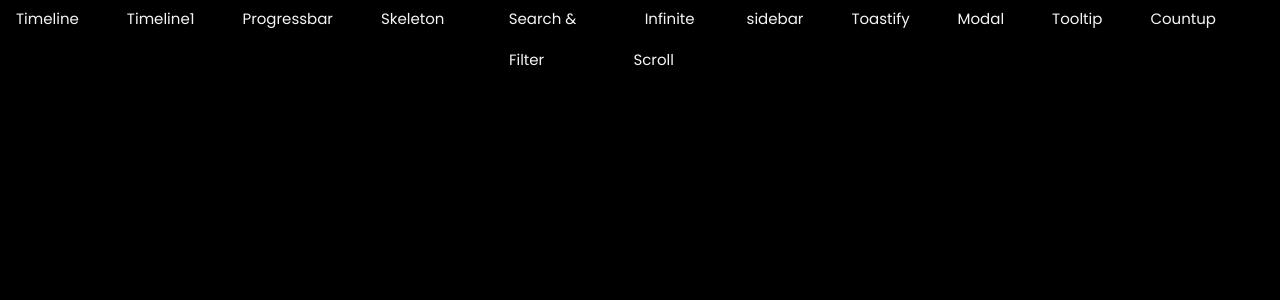
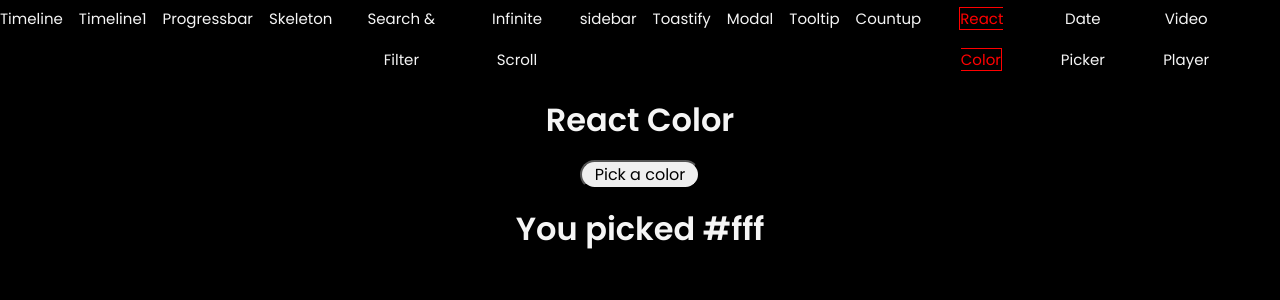
Before and after one commit to atultingre/react-components, a React (Create React App) app: page /reactcolor in a window 1280 px wide. Shown: the top 300 px of the page. Built offline with nearby package versions, Linux system fonts and the light colour scheme; the HTML template or start-up script is replaced by a standard one; a web font is replaced by a local one.

Commit message:
Added react colors

```diff
--- a/package.json
+++ b/package.json
@@ -9,9 +9,13 @@
     "@tippy.js/react": "^3.1.1",
     "axios": "^1.3.6",
     "react": "^18.2.0",
+    "react-color": "^2.19.3",
     "react-countup": "^6.4.2",
+    "react-datepicker": "^4.11.0",
     "react-dom": "^18.2.0",
+    "react-idle-timer": "^5.6.2",
     "react-modal": "^3.16.1",
+    "react-player": "^2.12.0",
     "react-query": "^3.39.3",
     "react-router-dom": "^6.10.0",
     "react-scripts": "5.0.1",
--- a/src/App.js
+++ b/src/App.js
@@ -11,6 +11,9 @@ import Toastify from "./Toastify/Toastify";
 import ReactModal from "./components/Modal/ReactModal";
 import Tolltip from "./components/Tooltip/Tolltip";
 import Countup from "./components/Countup/Countup";
+import ReactColor from "./components/ReactColor/ReactColor";
+import DatePickerComponent from "./components/DatePicker/DatePickerComponent";
+import VideoPlayer from "./components/VideoPlayer/VideoPlayer";
 
 function App() {
   return (
@@ -29,6 +32,9 @@ function App() {
           <Route path="/modal" element={<ReactModal />} />
           <Route path="/tooltip" element={<Tolltip />} />
           <Route path="/countup" element={<Countup />} />
+          <Route path="/reactcolor" element={<ReactColor />} />
+          <Route path="/datepicker" element={<DatePickerComponent />} />
+          <Route path="/videoplayer" element={<VideoPlayer />} />
         </Routes>
       </Router>
     </div>
--- a/src/Navbar/NavBar.css
+++ b/src/Navbar/NavBar.css
@@ -43,7 +43,7 @@
     color: red;
     text-decoration: none;
     /* padding: 0.5rem 1rem; */
-    padding: 0rem 1rem;
+    /* padding: 0rem 1rem; */
     height: 100%;
     border-bottom: 3px solid transparent;
 }
@@ -113,7 +113,7 @@
 
     .nav-links {
         /* padding: 1.5rem; */
-        padding: 0.5rem;
+        /* padding: 0.5rem; */
         width: 100%;
         display: table;
     }
--- a/src/Navbar/NavBar.js
+++ b/src/Navbar/NavBar.js
@@ -125,6 +125,36 @@ function NavBar() {
                 Countup
               </NavLink>
             </li>
+            <li className="nav-item">
+              <NavLink
+                exact="true"
+                to="/reactcolor"
+                activeClassName="active"
+                className="nav-links"
+                onClick={handleClick}>
+               React Color
+              </NavLink>
+            </li>
+            <li className="nav-item">
+              <NavLink
+                exact="true"
+                to="/datepicker"
+                activeClassName="active"
+                className="nav-links"
+                onClick={handleClick}>
+               Date Picker
+              </NavLink>
+            </li>
+            <li className="nav-item">
+              <NavLink
+                exact="true"
+                to="/videoplayer"
+                activeClassName="active"
+                className="nav-links"
+                onClick={handleClick}>
+               Video Player
+              </NavLink>
+            </li>
           </ul>
           <div className="nav-icon" onClick={handleClick}>
             <i className={click ? "fas fa-times" : "fas fa-bars"}></i>
--- /dev/null
+++ b/src/components/ReactColor/ReactColor.js
@@ -0,0 +1,28 @@
+import React, { useState } from "react";
+import { ChromePicker } from "react-color";
+
+const ReactColor = () => {
+  const [color, setColor] = useState("#fff");
+  const [showColorPicker, setShowColorPicker] = useState(false);
+
+  return (
+    <div className="App">
+      <h1>React Color</h1>
+      <button className="btn"
+        onClick={() =>
+          setShowColorPicker((showColorPicker) => !showColorPicker)
+        }>
+        {showColorPicker ? " Close color picker" : " Pick a color"}
+      </button>
+      {showColorPicker && (
+        <ChromePicker
+          color={color}
+          onChange={(updatedColor) => setColor(updatedColor.hex)}
+        />
+      )}
+      <h1>You picked {color}</h1>
+    </div>
+  );
+};
+
+export default ReactColor;
```
Also changed, not shown: 1 other file (tests, documents, lock files or other folders).
